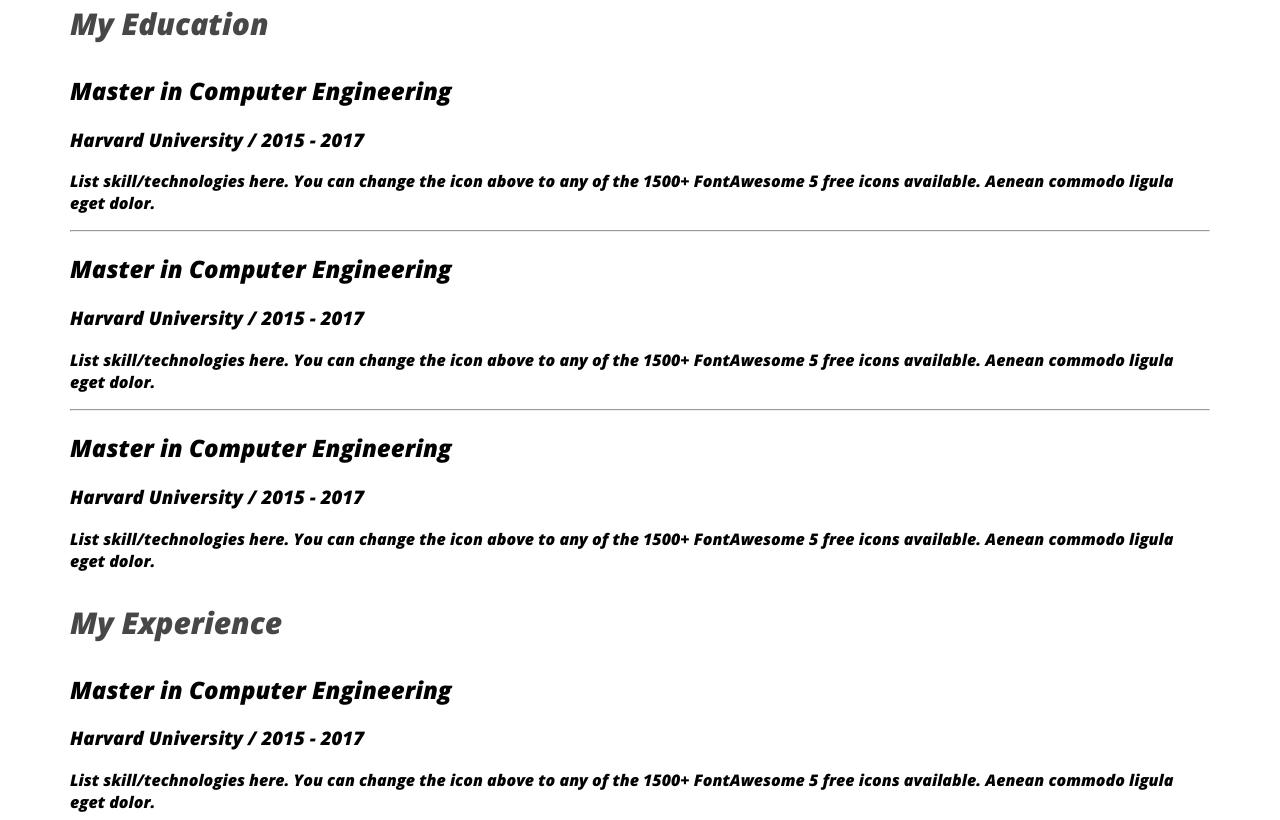
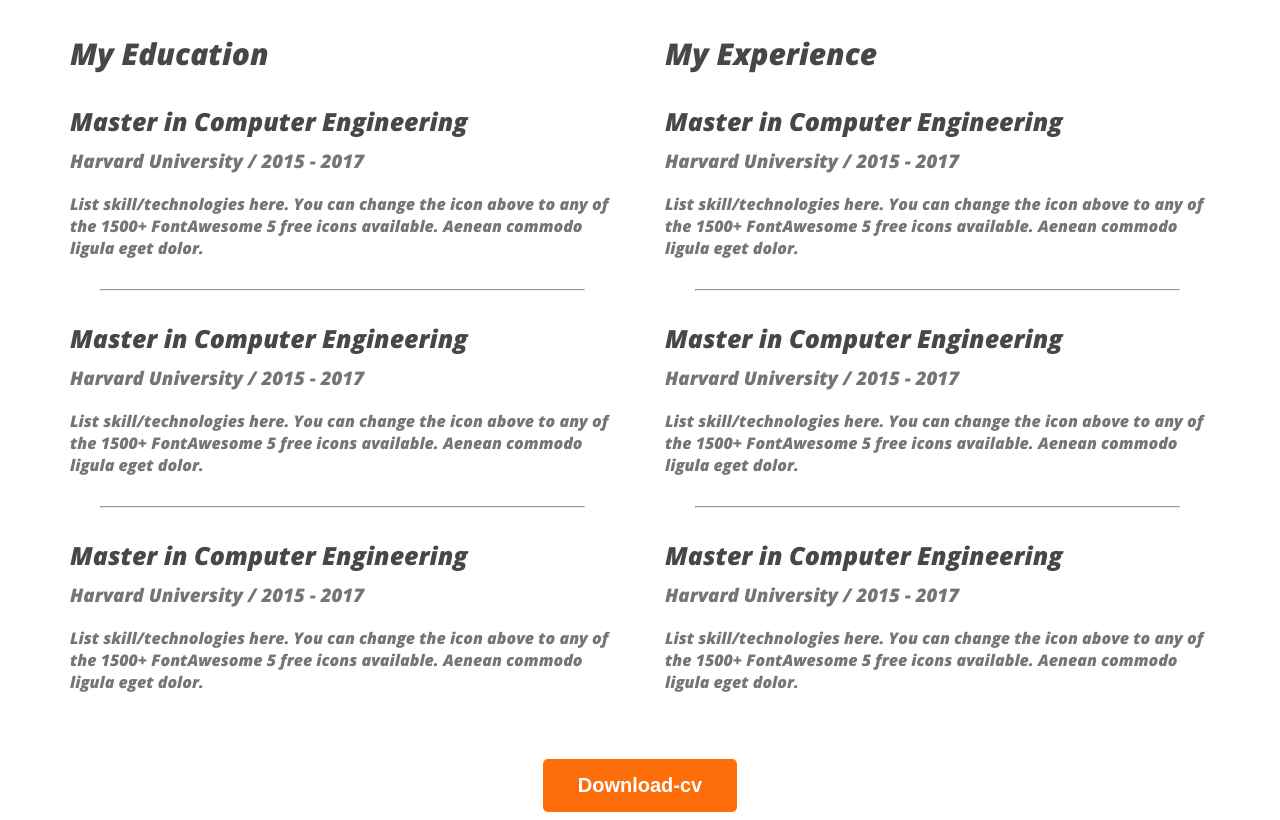
Before and after one commit to mdamjad4412/portfolio, a plain HTML site: page index.html in a window 1280 px wide. Shown: the part 2180-3000 px from the top of the page. Drawn offline with nearby package versions, Linux system fonts and the light colour scheme.

Commit message:
added download

```diff
--- a/index.html
+++ b/index.html
@@ -143,6 +143,9 @@
         </div>
       </div>
     </div>
+    <div class="download-cv">
+      <button class="btn-primary">Download-cv</button>
+    </div>
   </main>
   <footer>
 
--- a/styles/project.css
+++ b/styles/project.css
@@ -168,3 +168,31 @@ main section {
   font-size: 30px;
   font-weight: 700;
 }
+
+.resume-container {
+  display: flex;
+  gap: 50px;
+}
+
+.resume-item-title {
+  color: #474747;
+  font-size: 25px;
+  font-weight: 700;
+  margin-bottom: 10px;
+}
+.resume-title-institue{
+  margin-bottom:20px ;
+  margin-top: 0;
+}
+.resume-title-institue,
+.resume-item-description {
+  color: #757575;
+
+}
+.resume-container hr{
+  margin:30px;
+}
+.download-cv{
+  text-align: center;
+  margin-top: 50px;
+}
```
